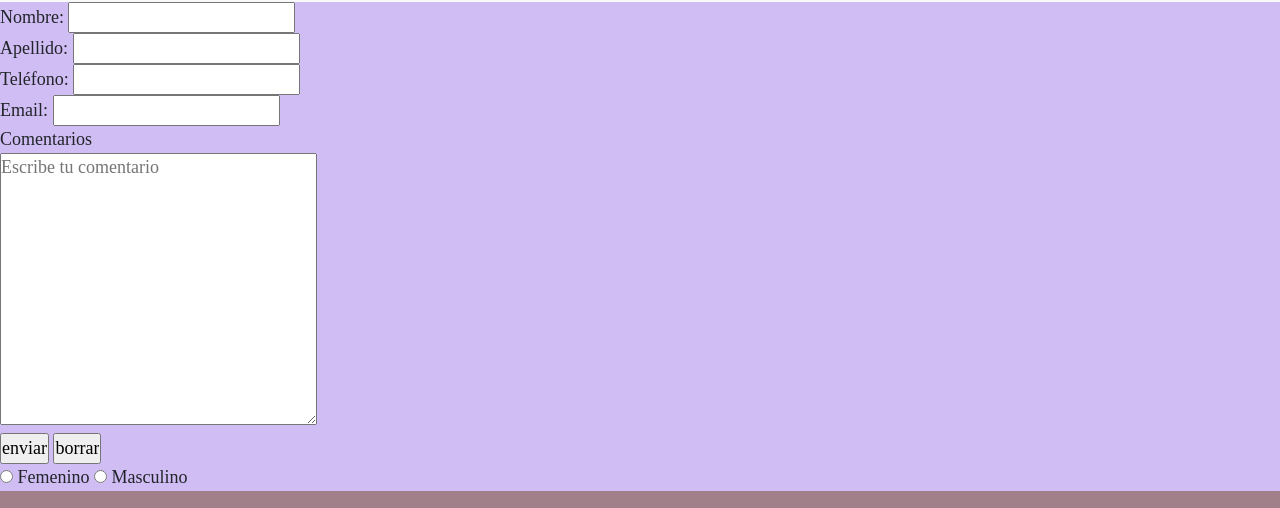
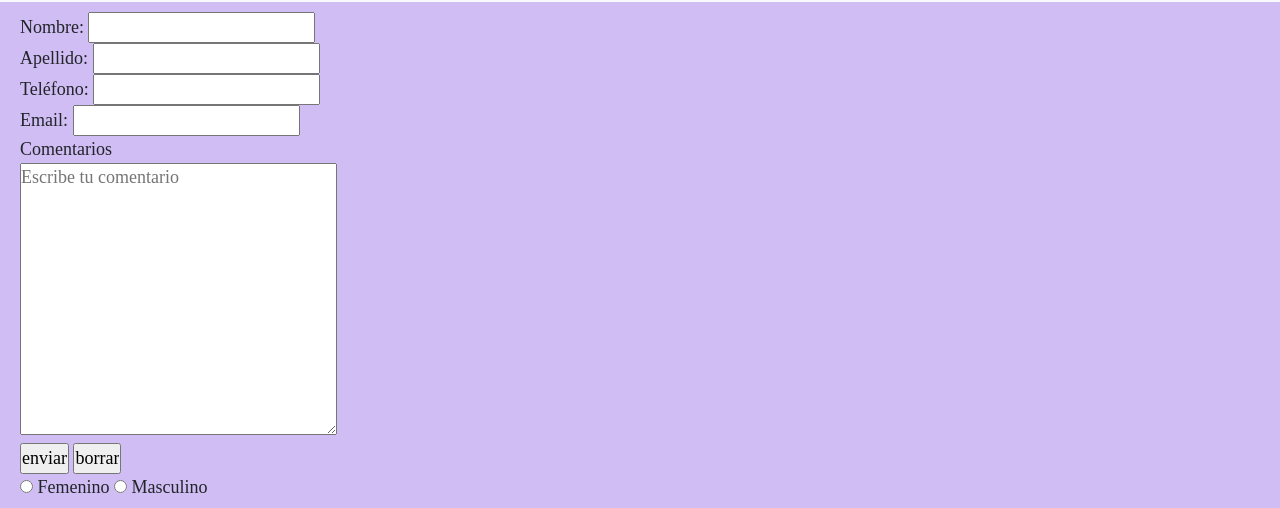
Before and after one commit to EstefaniaFerraro/speak, a website: page pages/contacto.html in a window 1280 px wide. Shown: the part 116-624 px from the top of the page. Drawn offline with nearby package versions, Linux system fonts and the light colour scheme.

Commit message:
cambios formulario

```diff
--- a/css/style.scss
+++ b/css/style.scss
@@ -120,6 +120,11 @@
 
 .formulario section form {
   background-color: #d0bdf4;
+  text-align: justify;
+  padding-top: 10px;
+  padding-bottom: 10px;
+  padding-left: 20px;
+
 }
 
 /* ---Conocenos--- */
```
Also changed, not shown: css/style.css, 1 other file.
